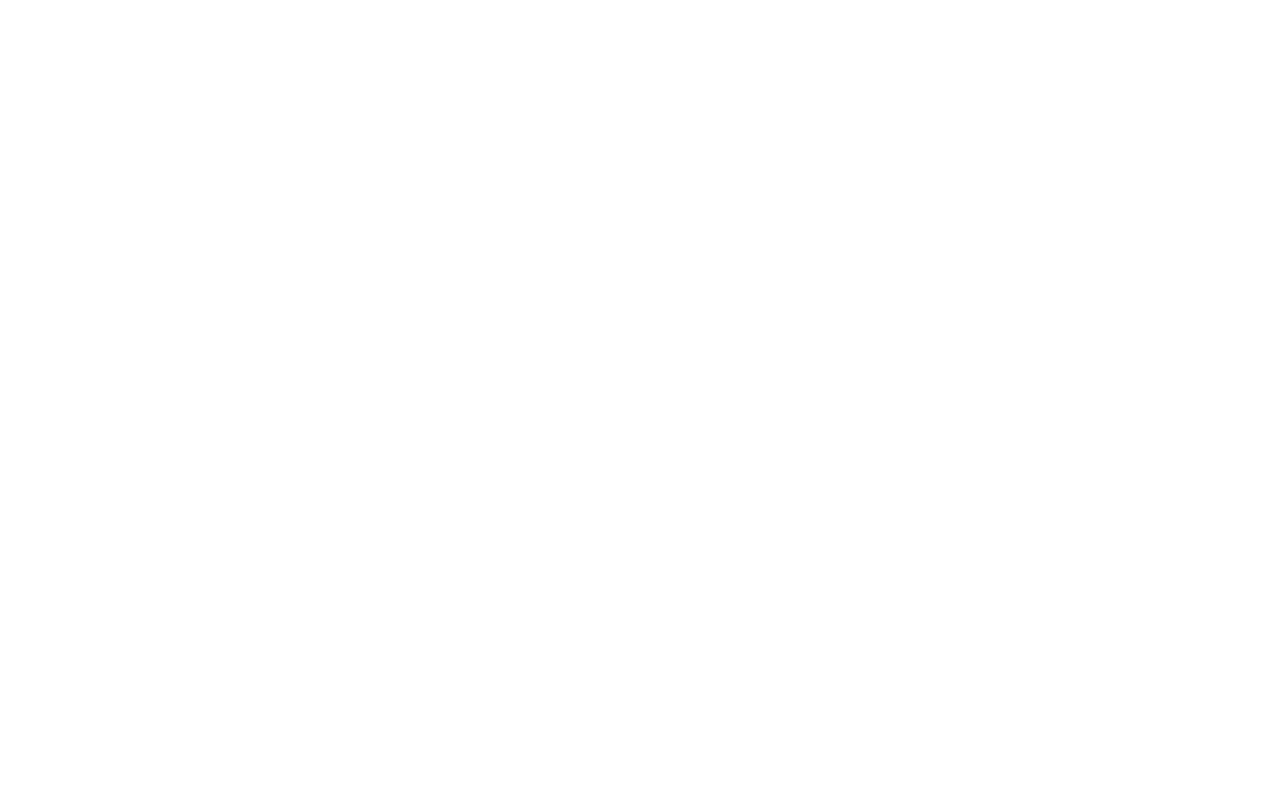
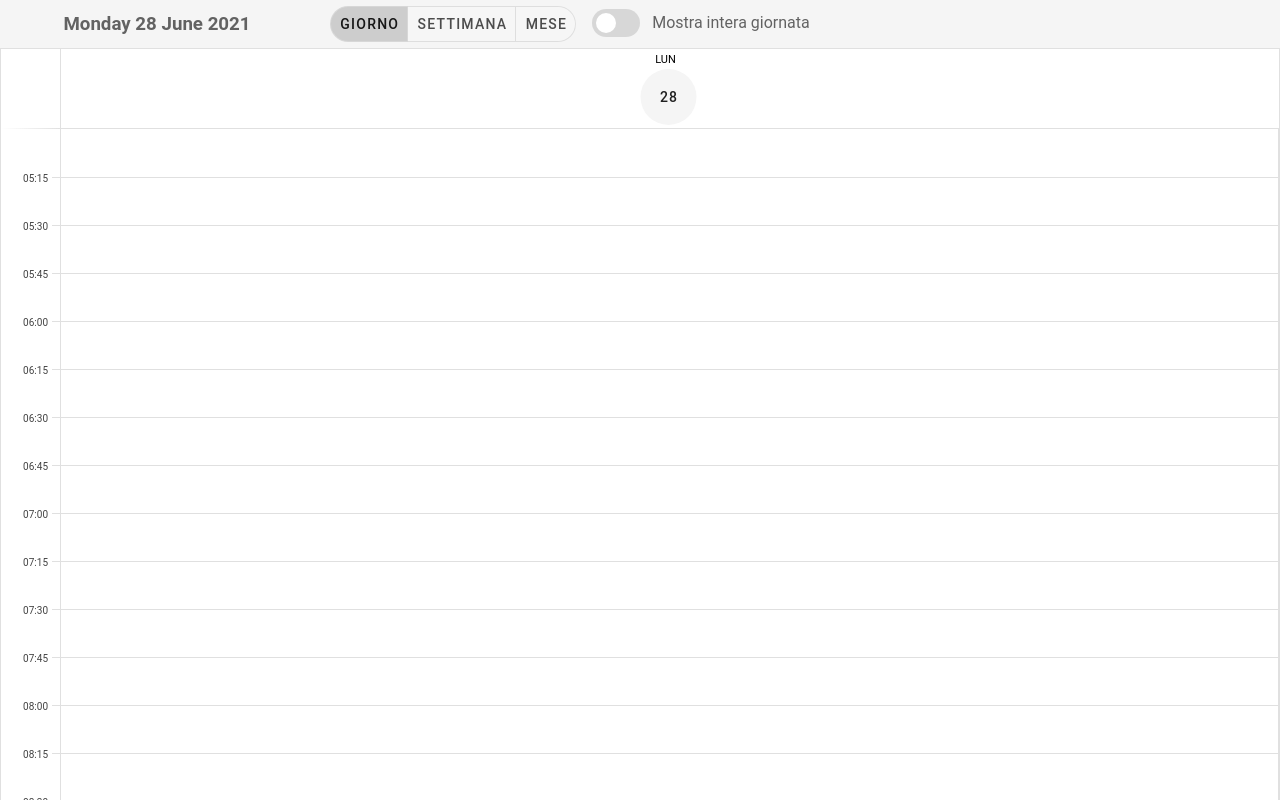
Before and after one commit to mindtheappsrl/mta-vue, a Vue app: page / in a window 1280 px wide. Shown: the top 800 px of the page. Built offline with nearby package versions, Linux system fonts and the light colour scheme.

Commit message:
first working

```diff
--- a/package.json
+++ b/package.json
@@ -14,7 +14,9 @@
   "main": "dist/npmvue.common.js",
   "dependencies": {
     "core-js": "^3.6.5",
-    "vue": "^2.6.11"
+    "moment": "^2.29.1",
+    "vue": "^2.6.11",
+    "vuetify": "^2.5.5"
   },
   "devDependencies": {
     "@vue/cli-plugin-babel": "^4.5.0",
--- /dev/null
+++ b/src/App.vue
@@ -0,0 +1,16 @@
+<template>
+  <v-app>
+    <MtaScheduler />
+  </v-app>
+</template>
+
+<script>
+import MtaScheduler from './components/MtaScheduler.vue'
+
+export default {
+  name: 'App',
+  components: {
+    MtaScheduler
+  }
+}
+</script>
--- a/src/components/MtaScheduler.vue
+++ b/src/components/MtaScheduler.vue
@@ -1,14 +1,297 @@
 <template>
-    <div>
-        <button>{{label}}</button>
-    </div>
+  <div>
+    <v-toolbar
+      id="toolbar"
+      dense
+      flat
+      class="grey lighten-4"
+      :class="{
+        'mr-4':
+          (categories.length > 5 && type === 'category') || type === 'week',
+      }"
+    >
+      <v-btn rounded icon @click="$refs.calendar.prev()">
+        <v-icon>mdi-chevron-left</v-icon>
+      </v-btn>
+      <h3 class="text--secondary text-center" style="min-width: 210px">
+        {{ moment(value).format("dddd DD MMMM YYYY") }}
+      </h3>
+      <v-btn rounded icon @click="$refs.calendar.next()">
+        <v-icon>mdi-chevron-right</v-icon>
+      </v-btn>
+      <v-btn-toggle
+        v-model="typeValue"
+        rounded
+        dense
+        color="secondary darken-2"
+        class="ml-5"
+      >
+        <v-btn value="category"> Giorno </v-btn>
+
+        <v-btn value="week"> Settimana </v-btn>
+
+        <v-btn value="month"> Mese </v-btn>
+      </v-btn-toggle>
+      <v-switch
+        v-if="type != 'month'"
+        v-model="showFullDay"
+        inset
+        class="ml-5 mt-5"
+        color="primary"
+        label="Mostra intera giornata"
+        @change="setCalendarViewInterval"
+      >
+      </v-switch>
+      <v-btn
+        v-if="type == 'category' && !proposalData && extraBtnData.visible"
+        elevation="0"
+        rounded
+        class="ml-5"
+        color="orange"
+        dark
+        @click="extraBtnData.fn"
+      >
+        {{extraBtnData.text}}
+      </v-btn>
+    </v-toolbar>
+    <v-calendar
+      ref="calendar"
+      v-model="value"
+      :locale="localeValue"
+      :type="typeValue"
+      :events="eventsData"
+      :event-overlap-mode="modeValue"
+      :event-overlap-threshold="30"
+      :event-color="getEventColor"
+      :first-time="firstTimeValue"
+      :interval-count="intervalCountValue"
+      :interval-minutes="15"
+      :interval-format="(locale, getOptions) => locale.time"
+      :mobile-breakpoint="0"
+      :event-more="false"
+      :categories="categories"
+      :weekdays="[1, 2, 3, 4, 5, 6, 0]"
+      @change="getEvents"
+    >
+      <template #event="{ event }">
+        <v-tooltip top>
+          <template v-slot:activator="{ on, attrs }">
+            <div v-bind="attrs" v-on="on">
+              <div class="pl-1" style="text-shadow: 1px 1px 2px rgb(0 0 0);">
+                <strong>{{ event.title }}</strong>
+                <br />
+                <span>
+                  {{ moment(event.start).format("HH:mm") }} -
+                  {{ moment(event.end).format("HH:mm") }}
+                </span>
+                <br />
+                <small v-if="event.subtitle" class="font-weight-bold mr-2">
+                  {{ event.subtitle }}
+                </small>
+              </div>
+              <div
+                v-if="event.isChecked"
+                style="position: absolute; top: 3px; right: 3px"
+              >
+                <v-icon color="white">mdi-account-check</v-icon>
+              </div>
+            </div>
+          </template>
+          <span>
+            <div>
+              <strong>{{ event.title }}</strong>
+              <br />
+              <span>
+                {{ moment(event.start).format("HH:mm") }} -
+                {{ moment(event.end).format("HH:mm") }}
+              </span>
+              <br />
+              <small v-if="event.subtitle" class="font-weight-bold mr-2">
+                {{ event.subtitle }}
+              </small>
+            </div>
+            <div
+              v-if="event.isChecked"
+              style="position: absolute; top: 3px; right: 3px"
+            >
+              <v-icon color="white">mdi-account-check</v-icon>
+            </div>
+          </span>
+        </v-tooltip>
+      </template>
+    </v-calendar>
+  </div>
 </template>
 <script>
+import moment from "moment";
 export default {
-   data() {
-      return {
-        label: 'Demo'
+  props: {
+    proposal: {
+      type: Object,
+      default: () => null,
+    },
+    events: {
+      type: Array,
+      default: () => [],
+    },
+    locale: {
+      type: String,
+      default: () => "it",
+    },
+    type: {
+      type: String,
+      default: () => "category",
+    },
+    mode: {
+      type: String,
+      default: () => "stack",
+    },
+    firstTime: {
+      type: String,
+      default: () => "05:00",
+    },
+    intervalCount: {
+      type: Number,
+      default: () => 60,
+    },
+    extraBtn: {
+      type: Object,
+      default: () => {
+          return {
+            visible: false,
+            text: '',
+            fn: ''
+          }
+      },
+    },
+  },
+  data: () => ({
+    moment,
+    value: moment().format("YYYY-MM-DD"),
+    categories: [],
+    eventsData: [],
+    proposalData: {},
+    localeValue: "it",
+    typeValue: "category",
+    modeValue: "stack",
+    firstTimeValue: "05:00",
+    intervalCountValue: 60,
+    extraBtnData: {},
+    showFullDay: false,
+    // colors: [
+    //   "blue",
+    //   "indigo",
+    //   "deep-purple",
+    //   "cyan",
+    //   "green",
+    //   "orange",
+    //   "grey darken-1",
+    // ],
+    // names: [
+    //   "Meeting",
+    //   "Holiday",
+    //   "PTO",
+    //   "Travel",
+    //   "Event",
+    //   "Birthday",
+    //   "Conference",
+    //   "Party",
+    // ],
+  }),
+  mounted() {
+    moment.locale(this.locale);
+  },
+  methods: {
+    setCalendarViewInterval() {
+      if (this.showFullDay) {
+        this.firstTimeValue = "00:00";
+        this.intervalCountValue = 96;
+      } else {
+        this.firstTimeValueime = "05:00";
+        this.intervalCountValue = 60;
       }
-   }
-}
+    },
+    getEventColor(event) {
+      return event.color;
+    },
+    getEvents({ start, end }) {
+      this.$emit("CALENDAR_CHANGED", { start, end });
+      //   const events = [];
+
+      //   const min = new Date(`${start.date}T00:00:00`);
+      //   const max = new Date(`${end.date}T23:59:59`);
+      //   const days = (max.getTime() - min.getTime()) / 86400000;
+      //   const eventCount = this.rnd(days, days + 150);
+
+      //   for (let i = 0; i < eventCount; i++) {
+      //     const allDay = this.rnd(0, 3) === 0;
+      //     const firstTimestamp = this.rnd(min.getTime(), max.getTime());
+      //     const first = new Date(firstTimestamp - (firstTimestamp % 900000));
+      //     const secondTimestamp = this.rnd(2, allDay ? 288 : 8) * 900000;
+      //     const second = new Date(first.getTime() + secondTimestamp);
+
+      //     events.push({
+      //         id: this.rnd(0, 999),
+      //         title: this.names[this.rnd(0, this.names.length - 1)],
+      //         subtitle: this.names[this.rnd(0, this.names.length - 1)],
+      //         category: this.categories[this.rnd(0, this.categories.length - 1)],
+      //         start: first,
+      //         end: second,
+      //         color: this.colors[this.rnd(0, this.colors.length - 1)],
+      //         isChecked: true,
+      //         timed: allDay,
+      //         extra: ''
+      //     });
+      //   }
+      //   this.events = events;
+    },
+    // rnd(a, b) {
+    //   return Math.floor((b - a + 1) * Math.random()) + a;
+    // },
+  },
+  watch: {
+    events: {
+        handler(newVal) {
+            this.eventsData = newVal;
+            const list = newVal.map((e) => e.category);
+            this.categories = list.filter((v, i) => list.indexOf(v) == i);
+        },
+    },
+    proposal: {
+        handler(newVal) {
+            this.porposalData = newVal;
+        }
+    },
+    locale: {
+        handler(newVal) {
+            this.localeValue = newVal;
+        }
+    },
+    type: {
+        handler(newVal) {
+            this.typeValue = newVal;
+        }
+    },
+    mode: {
+        handler(newVal) {
+            this.modeValue = newVal;
+        }
+    },
+    firstTime: {
+        handler(newVal) {
+            this.firstTimeValue = newVal;
+        }
+    },
+    intervalCount: {
+        handler(newVal) {
+            this.intervalCountValue = newVal;
+        }
+    },
+    extraBtn: {
+        handler(newVal) {
+            this.extraBtnData = newVal;
+        }
+    },
+  },
+};
 </script>
--- a/src/main.js
+++ b/src/main.js
@@ -1,5 +1,16 @@
-import MtaScheduler from "./components/MtaScheduler.vue";
+import Vue from 'vue'
+import vuetify from '@/plugins/vuetify'
+import App from "./App.vue"
 
-export {
-  MtaScheduler
-};
+Vue.config.productionTip = false
+
+new Vue({
+  vuetify,
+  render: h => h(App),
+}).$mount('#app')
+
+// import MtaScheduler from "./components/MtaScheduler.vue";
+
+// export {
+//   MtaScheduler
+// };
--- /dev/null
+++ b/src/plugins/vuetify.js
@@ -0,0 +1,9 @@
+import Vue from 'vue'
+import Vuetify from 'vuetify'
+import 'vuetify/dist/vuetify.min.css'
+
+Vue.use(Vuetify)
+
+const opts = {}
+
+export default new Vuetify(opts)
```
Also changed, not shown: 8 other files (tests, documents, lock files or other folders).
